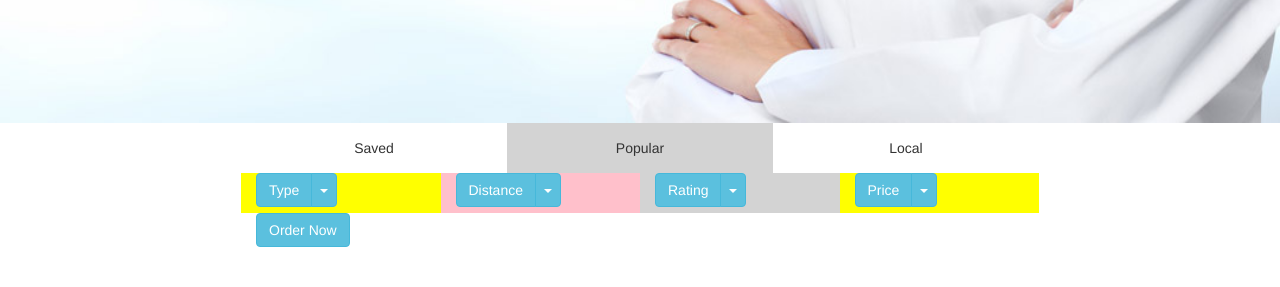
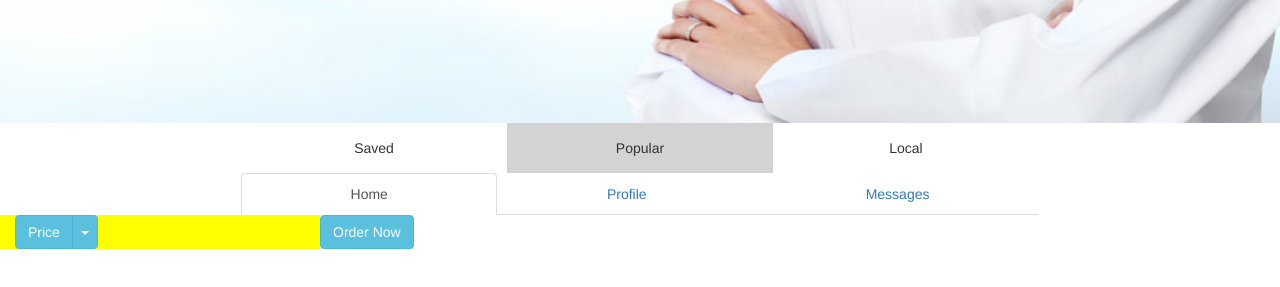
Before and after one commit to chrisw310/shopadoc, a plain HTML site: page index.html in a window 1280 px wide. Shown: the part 307-594 px from the top of the page. Drawn offline with nearby package versions, Linux system fonts and the light colour scheme.

Commit message:
Starting index page

```diff
--- a/index.html
+++ b/index.html
@@ -39,40 +39,11 @@
         </div>
         </div>
     <div class="row" id="filter">
-        <div class="col-sm-3" style="background-color:yellow;">
-          <div class="btn-group">
-  <button type="button" class="btn btn-info">Type</button>
-  <button type="button" class="btn btn-info dropdown-toggle" data-toggle="dropdown">
-    <span class="caret"></span>
-  </button>
-  <ul class="dropdown-menu" role="menu">
-    <li><a href="#">Tablet</a></li>
-    <li><a href="#">Smartphone</a></li>
-  </ul>
-</div>
-        </div>
-        <div class="col-sm-3" style="background-color:pink;">
-          <div class="btn-group">
-  <button type="button" class="btn btn-info">Distance</button>
-  <button type="button" class="btn btn-info dropdown-toggle" data-toggle="dropdown">
-    <span class="caret"></span>
-  </button>
-  <ul class="dropdown-menu" role="menu">
-    <li><a href="#">Tablet</a></li>
-    <li><a href="#">Smartphone</a></li>
-  </ul>
-</div>
-        </div>
-        <div class="col-sm-3" style="background-color:lightgrey;">
-          <div class="btn-group">
-  <button type="button" class="btn btn-info">Rating</button>
-  <button type="button" class="btn btn-info dropdown-toggle" data-toggle="dropdown">
-    <span class="caret"></span>
-  </button>
-  <ul class="dropdown-menu" role="menu">
-    <li><a href="#">Tablet</a></li>
-    <li><a href="#">Smartphone</a></li>
-  </ul>
+        <ul class="nav nav-tabs nav-justified">
+  <li role="presentation" class="active"><a href="#">Home</a></li>
+  <li role="presentation"><a href="#">Profile</a></li>
+  <li role="presentation"><a href="#">Messages</a></li>
+</ul>
 </div>
         </div>
           <div class="col-sm-3" style="background-color:yellow;">
```
Also changed, not shown: confirm.html (added), listing.html (added), preconfirm.html (added), signup.html (added).
